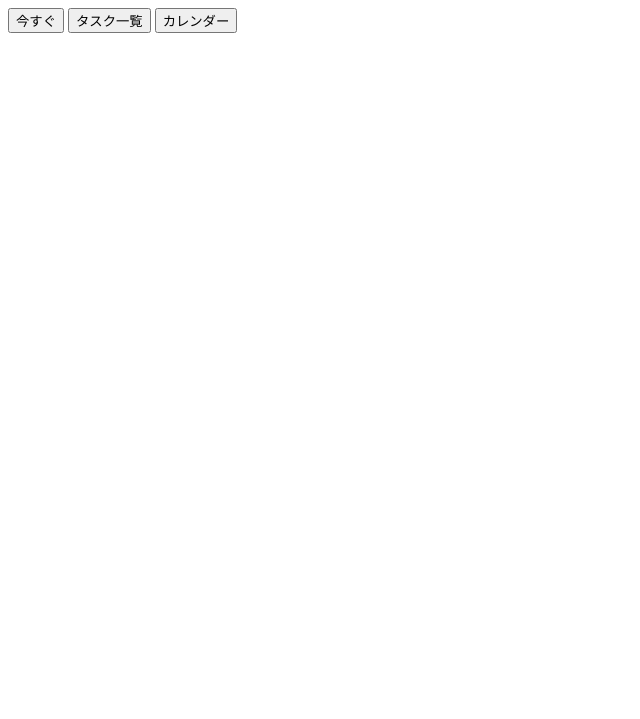
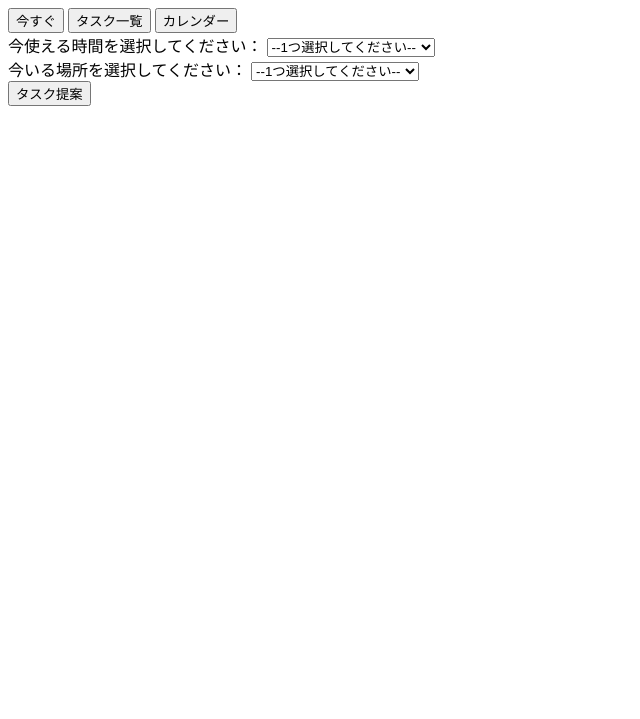
Before and after one commit to kirito3253/time-scheduling-app, a plain HTML site: page index.html in a window 1280 px wide. Shown: the part 81-800 px from the top of the page, without its empty margins (0-640 px from the left). Drawn offline with Linux system fonts and the light colour scheme.

Commit message:
タスク提案機能の追加: ユーザーが時間と場所を選択できるドロップダウンを実装し、タスク提案ボタンを追加

```diff
--- a/index.html
+++ b/index.html
@@ -17,6 +17,28 @@
 
     <!-- 各画面の中身 -->
     <div id="tab-now" class="tab-content">
+        <div>
+            <label for="duration-select">今使える時間を選択してください：</label>
+            <select name="durations" id="duration-select">
+                <option value="">--1つ選択してください--</option>
+                <option value="15min">15分</option>
+                <option value="30min">30分</option>
+                <option value="1hour">1時間</option>
+                <option value="2hour+">2時間以上</option>
+            </select>
+        </div>
+
+        <div>
+            <label for="location-select">今いる場所を選択してください：</label>
+            <select name="locations" id="location-select">
+                <option value="">--1つ選択してください--</option>
+                <option value="home">家</option>
+                <option value="out">外</option>
+            </select>
+        </div>
+
+        <button id="task-suggest-btn">タスク提案</button>
+        <ul id="task-suggestion"></ul>
     </div>
 
     <div id="tab-tasklist" class="tab-content">
--- a/script.js
+++ b/script.js
@@ -23,6 +23,7 @@ function renderTasks() {
         //　タスクのタイトルを表示するリストアイテムを作成
         const li = document.createElement("li");
 
+        // チェックボックスを作成
         const checkbox = document.createElement("input");
         checkbox.type = "checkbox";
         checkbox.checked = task.completed;
@@ -68,6 +69,7 @@ function renderTasks() {
     });
 }
 
+// タブを切り替える関数
 function showTab(tabId) {
     const allTabs = document.querySelectorAll(".tab-content");
     allTabs.forEach((tab) => {
@@ -77,17 +79,20 @@ function showTab(tabId) {
     tab.style.display = "block";
 }
 
+// 今すぐボタンのクリックイベントを設定
 const nowBtn = document.getElementById("tab-btn-now");
 nowBtn.addEventListener("click", function () {
     showTab("tab-now");
 });
 
+// タスク一覧ボタンのクリックイベントを設定
 const tasklistBtn = document.getElementById("tab-btn-tasklist");
 tasklistBtn.addEventListener("click", function () {
     showTab("tab-tasklist");
     renderTasks();
 });
 
+// カレンダーボタンのクリックイベントを設定
 const calendarBtn = document.getElementById("tab-btn-calendar");
 calendarBtn.addEventListener("click", function () {
     showTab("tab-calendar");
```
